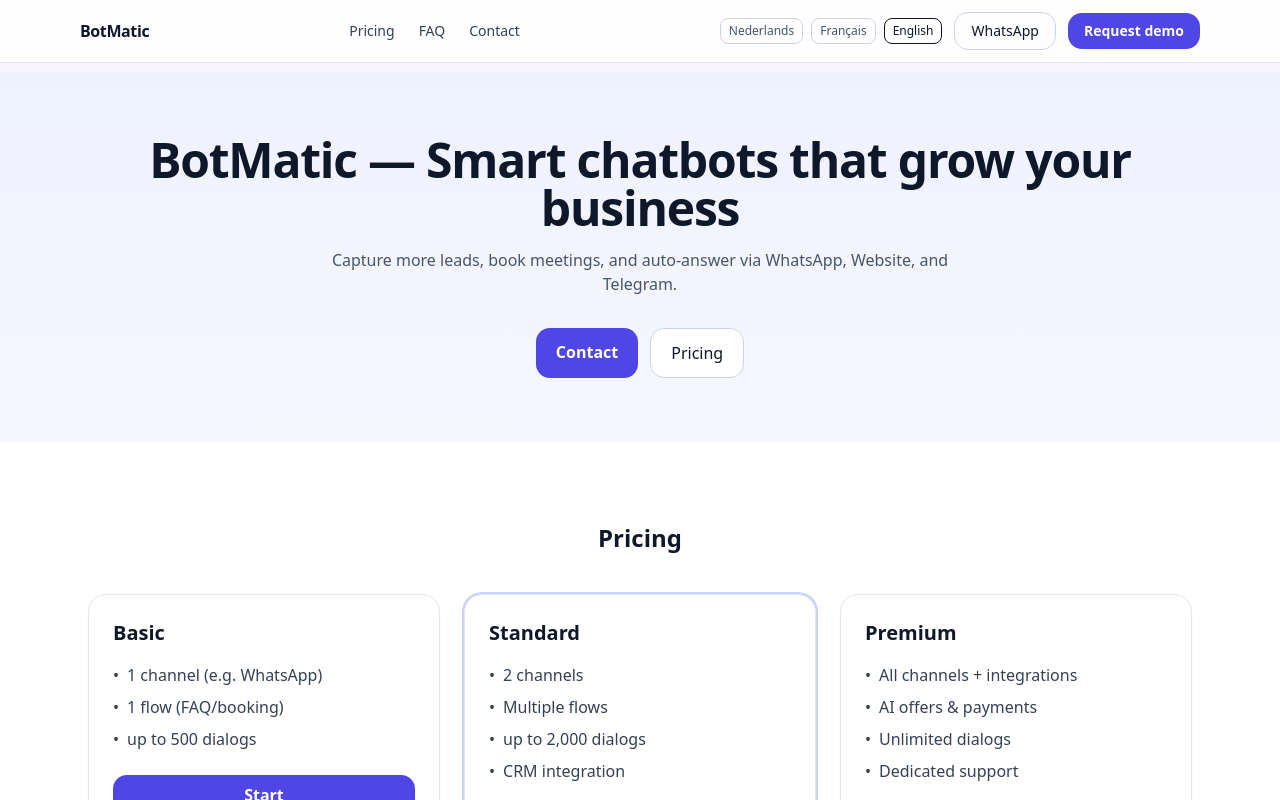
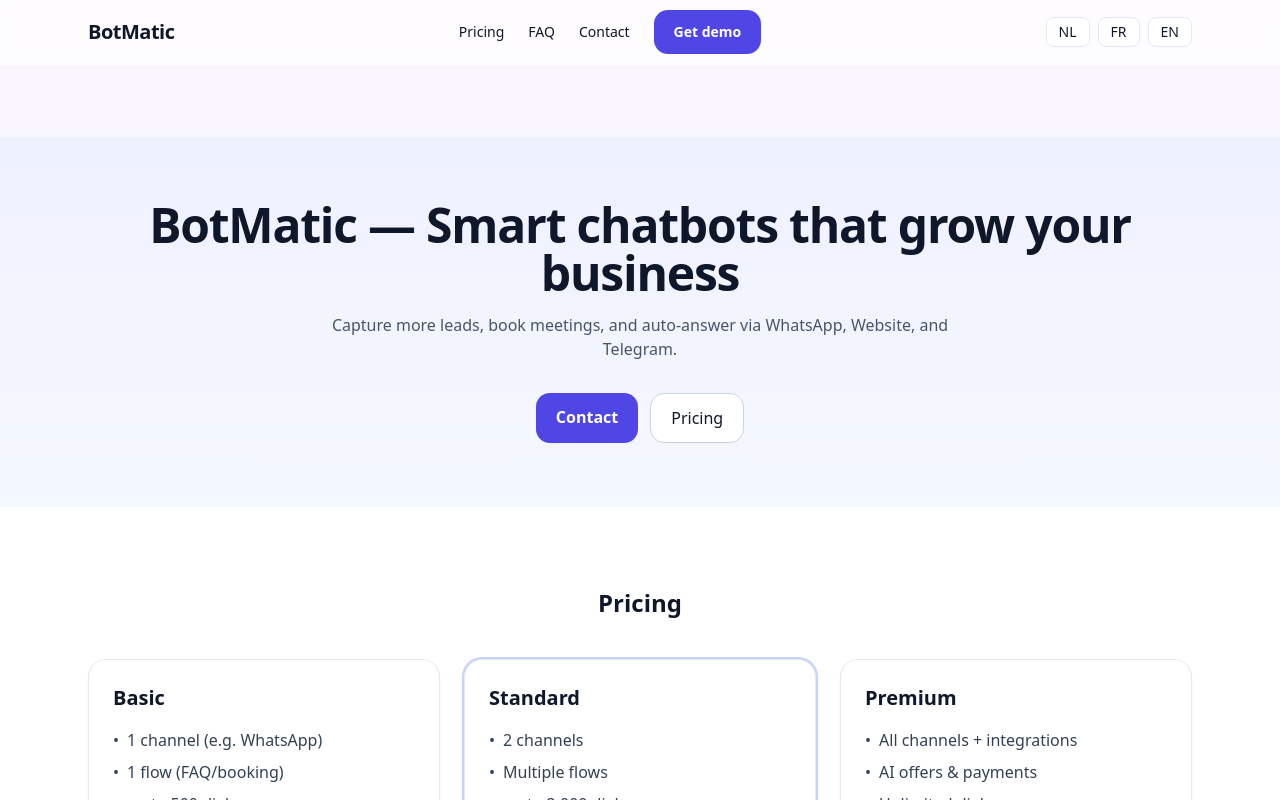
Before and after one commit to testbotvanalex/web, a Next.js app: page /en in a window 1280 px wide. Shown: the top 800 px of the page. Built offline with nearby package versions, Linux system fonts and the light colour scheme; no server answers.

Commit message:
Update Header.tsx

```diff
--- a/components/Header.tsx
+++ b/components/Header.tsx
@@ -1,76 +1,54 @@
+// components/Header.tsx
 "use client";
 
 import Link from "next/link";
 import { usePathname } from "next/navigation";
+import { languages, type Lang } from "@/lib/i18n";
 
-const langs = [
-  { code: "nl", label: "Nederlands" },
-  { code: "fr", label: "Français" },
-  { code: "en", label: "English" },
-] as const;
+export default function Header({ lang }: { lang: Lang }) {
+  const pathname = usePathname();
 
-export default function Header() {
-  const pathname = usePathname() || "/nl";
-  const current = (pathname.split("/")[1] || "nl") as "nl" | "fr" | "en";
-
-  const labels = {
-    nl: { pricing: "Tarieven", faq: "FAQ", contact: "Contact", demo: "Demo aanvragen" },
-    fr: { pricing: "Tarifs", faq: "FAQ", contact: "Contact", demo: "Demander une démo" },
-    en: { pricing: "Pricing", faq: "FAQ", contact: "Contact", demo: "Request demo" },
-  }[current];
-
-  const wa = "https://wa.me/32470000000?text=" + encodeURIComponent(
-    current === "nl" ? "Hoi! Ik wil een BotMatic demo."
-    : current === "fr" ? "Bonjour ! Je veux une démo BotMatic."
-    : "Hi! I’d like a BotMatic demo."
-  );
+  const switchTo = (l: Lang) => {
+    // заменяем первый сегмент языка
+    const parts = pathname?.split("/") ?? [""];
+    // / -> ['', ''] ; /nl -> ['', 'nl']
+    if (parts.length > 1 && languages.includes(parts[1] as Lang)) {
+      parts[1] = l;
+    } else {
+      parts.splice(1, 0, l);
+    }
+    const href = parts.join("/") || `/${l}`;
+    return href.replace(/\/+/g, "/");
+  };
 
   return (
-    <header className="fixed top-0 inset-x-0 z-50 bg-white/80 backdrop-blur border-b border-slate-200">
-      <nav className="max-w-6xl mx-auto px-4 py-3 flex items-center justify-between">
-        <Link href={`/${current}`} className="font-extrabold tracking-tight hover:opacity-80 transition">
+    <header className="sticky top-0 z-30 backdrop-blur bg-white/70 border-b border-white/60">
+      <div className="max-w-6xl mx-auto px-6 h-16 flex items-center justify-between">
+        <Link href={`/${lang}`} className="font-extrabold text-xl tracking-tight">
           BotMatic
         </Link>
 
-        <div className="hidden md:flex items-center gap-6 text-sm text-slate-700">
-          <a href="#pricing" className="hover:text-slate-900 transition">{labels.pricing}</a>
-          <a href="#faq" className="hover:text-slate-900 transition">{labels.faq}</a>
-          <a href="#contact" className="hover:text-slate-900 transition">{labels.contact}</a>
-        </div>
+        <nav className="hidden md:flex items-center gap-6 text-sm">
+          <a href="#pricing" className="hover:opacity-80">Pricing</a>
+          <a href="#faq" className="hover:opacity-80">FAQ</a>
+          <a href="#contact" className="hover:opacity-80">Contact</a>
+          <Link href={`/${lang}`} className="btn btn-primary">Get demo</Link>
+        </nav>
 
-        <div className="flex items-center gap-3">
-          <div className="hidden sm:flex items-center gap-2 text-xs">
-            {langs.map(l => {
-              const href = `/${l.code}`;
-              const active = l.code === current;
-              return (
+        <div className="flex items-center gap-2">
+          {languages.map((l) => (
             <Link
-                  key={l.code}
-                  href={href}
-                  className={`rounded-lg px-2 py-1 border transition ${
-                    active ? "border-slate-900 text-slate-900" : "border-slate-300 text-slate-600 hover:bg-slate-50"
+              key={l}
+              href={switchTo(l)}
+              className={`px-3 py-1 rounded-lg border text-sm ${
+                l === lang ? "bg-slate-900 text-white border-slate-900" : "bg-white border-slate-200"
               }`}
             >
-                  {l.label}
+              {l.toUpperCase()}
             </Link>
-              );
-            })}
+          ))}
         </div>
-
-          <a
-            href={wa}
-            className="hidden sm:inline-block rounded-xl border border-slate-300 px-4 py-2 text-sm hover:bg-slate-50 transition"
-          >
-            WhatsApp
-          </a>
-          <a
-            href="#contact"
-            className="rounded-xl bg-indigo-600 text-white px-4 py-2 text-sm font-semibold hover:scale-[1.02] hover:bg-indigo-700 transition"
-          >
-            {labels.demo}
-          </a>
       </div>
-      </nav>
     </header>
   );
 }
```
Lines whose indentation alone changed are shown as unchanged.
